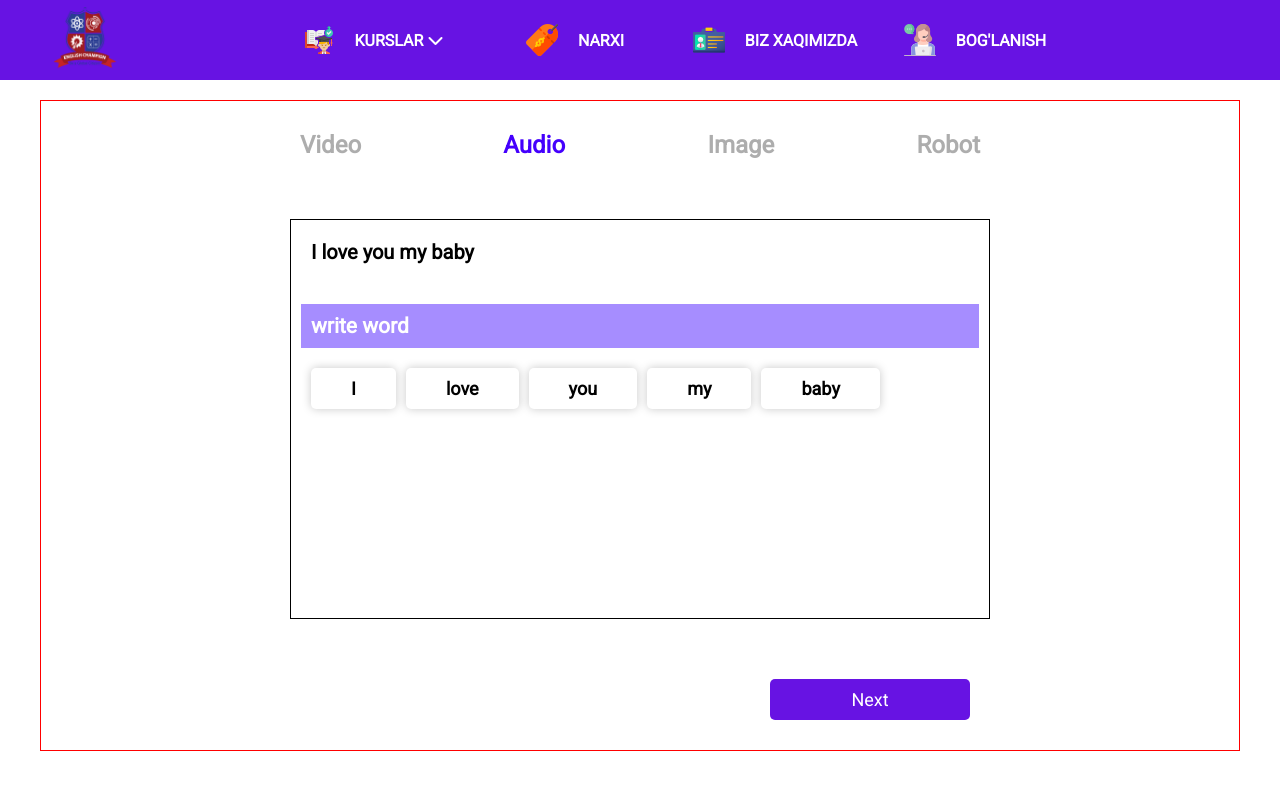
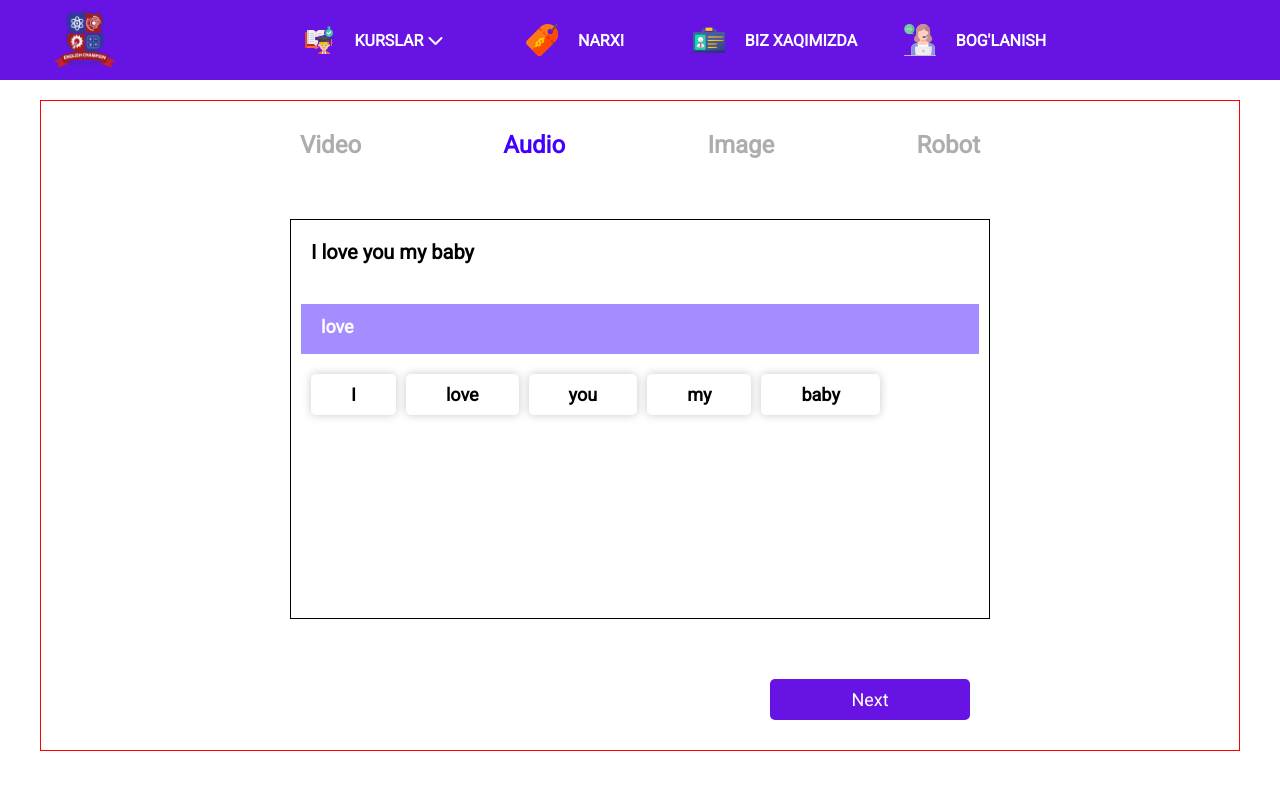
Before and after one commit to wisperwindoxas/english-club, a React (Create React App) app: page /audioLesson in a window 1280 px wide. Both pictures are taken after a click on the element "love". Shown: the top 790 px of the page. Built offline with nearby package versions, Linux system fonts and the light colour scheme.

Commit message:
change audio component

```diff
--- a/src/App.css
+++ b/src/App.css
@@ -27,6 +27,7 @@
   display: flex;
   font-size: 24px;
   align-items: center;
+  padding: 20px;
 }
 
 /* QUESTION/TIMER/LEFT SECTION */
@@ -37,7 +38,9 @@
   padding: 20px;
 }
 
-
+.question-count{
+  padding: 20px;
+}
 
 
 .question-img {
--- a/src/components/Header/Header.jsx
+++ b/src/components/Header/Header.jsx
@@ -32,7 +32,7 @@ function Header(){
 
                         <nav className={header.nav} >
                             <ul>
-                                <Link to="#">
+                                <Link to="/menu">
                                 <li
                                     onMouseEnter={()=> setShowCourses(true) }
 
--- a/src/components/Lessons/CategoriesLessons/AudioLessons.jsx
+++ b/src/components/Lessons/CategoriesLessons/AudioLessons.jsx
@@ -4,14 +4,18 @@ import Header from '../../Header/Header'
 import videoStyle from './style.module.css'
 export default function AudioLessons() {
 
+    let chechedWord = React.useRef('')
     const [words, setWords] = React.useState([])
     const [text, setText] = React.useState([])
-    let line_word = []
 
     React.useEffect(() => {
         let word = 'I love you my baby';
         setWords(word.split(' '))
-    },[])
+    }, [])
+
+
+
+
     function shuffle(array) {
         let currentIndex = array.length
         let temporaryValue;
@@ -32,29 +36,36 @@ export default function AudioLessons() {
 
 
     }
+        if(text.length >= words.length){
+            if(words.join(' ') === text.join(' ')){
 
+            }
+
+        }
 
     let arr = [];
 
-React.useEffect(() =>{
-    for (let i = 0; i < words.length; i++){
+    React.useEffect(() => {
+        for (let i = 0; i < words.length; i++) {
             arr.push(i);
             shuffle(arr);
+
         }
-})
+
+    }, [words])
 
 
 
 
-function getWords (e){
-    line_word.push(e)
+    function getWords(e) {
+        setText([...text, e])
 
 
     }
 
+    function chechText(e){
 
-
-
+    }
 
 
     return (
@@ -64,28 +75,39 @@ function getWords (e){
 
                 <div className={videoStyle.videoContent}>
                     <div className={videoStyle.title}>
-                        <Link  to={'/videoLesson'}>
-                            {false ? <h2 className={videoStyle.active}>Video</h2> :   <h2>Video</h2>}
+                        <Link to={'/videoLesson'}>
+                            {false ? <h2 className={videoStyle.active}>Video</h2> : <h2>Video</h2>}
                         </Link>
                         <Link to={'/audioLesson'}>
                             {true ? <h2 className={videoStyle.active}>Audio</h2> : <h2>Audio</h2>}
 
                         </Link>
                         <Link to={'/imageLesson'}>
-                        {false ? <h2 className={videoStyle.active}>Image</h2> :   <h2>Image</h2>}
+                            {false ? <h2 className={videoStyle.active}>Image</h2> : <h2>Image</h2>}
 
                         </Link>
                         <Link to={'/robotLesson'}>
-                       {false ? <h2 className={videoStyle.active}>Robot</h2> :   <h2>Robot</h2>}
+                            {false ? <h2 className={videoStyle.active}>Robot</h2> : <h2>Robot</h2>}
 
                         </Link>
                     </div>
                     <div className={videoStyle.audioBlock}>
                         <h3>I love you  my baby</h3>
-                        <input type='text' placeholder='write word' className={videoStyle.wordText}/>
+                        <div
+                        ref={chechedWord}
+                        onInput={() => chechText()}
+                        suppressContentEditableWarning
+                        contentEditable
+                        spellCheck={false}
+                        className={videoStyle.wordText}>
+
+                            {text.map(item => {
+                                return <span className={text.join(' ') === words.join(' ') ? videoStyle.full : ""} key={item}>{item}</span>
+                            })}
+                        </div>
                         <div className={videoStyle.word}>
-                             {words.map(item =>{
-                                 return <span onClick={(e) => getWords(item)} key={item}>{item}</span>
+                            {words.map(item => {
+                                return <span onClick={() => getWords(item)} key={item}>{item}</span>
                             })}
                         </div>
                     </div>
--- a/src/components/Lessons/CategoriesLessons/style.module.css
+++ b/src/components/Lessons/CategoriesLessons/style.module.css
@@ -76,6 +76,7 @@ a{
 
 .wordText{
     width: 100%;
+    height: 50px;
     font-weight: bold;
     border: none;
     background-color: rgba(119, 81, 255, 0.651);
@@ -84,6 +85,21 @@ a{
     margin: 30px auto;
     color: #fff;
 
+}
+.wordText span{
+    width: 50px;
+
+
+
+    margin-left: 10px;
+    font-weight: bold;
+    font-size: 18px;
+    border-radius: 5px;
+    -webkit-border-radius: 5px;
+    -moz-border-radius: 5px;
+    -ms-border-radius: 5px;
+    -o-border-radius: 5px;
+    cursor: pointer;
 }
 
 .wordText::placeholder{
@@ -94,6 +110,11 @@ a{
     padding: 10px;
     font-size: 20px;
     font-weight: 600;
+}
+
+.full{
+    color: rgb(5, 255, 5);
+    font-weight: bold;
 }
 
 .word span{
@@ -108,4 +129,5 @@ a{
     -moz-border-radius: 5px;
     -ms-border-radius: 5px;
     -o-border-radius: 5px;
+    cursor: pointer;
 }
--- a/src/components/Lessons/Category/index.jsx
+++ b/src/components/Lessons/Category/index.jsx
@@ -9,7 +9,7 @@ function BegCategory({text}){
             <h1 style={{textAlign:"left", padding:"20px", marginTop:"80px"}}>{text}</h1>
             {categoryNum.map((item, index) =>{
                 return (
-                    <Category number={index+1}/>
+                    <Category key={item} number={index+1}/>
                 )
             })}
         </div>
```
Lines whose indentation alone changed are shown as unchanged.
